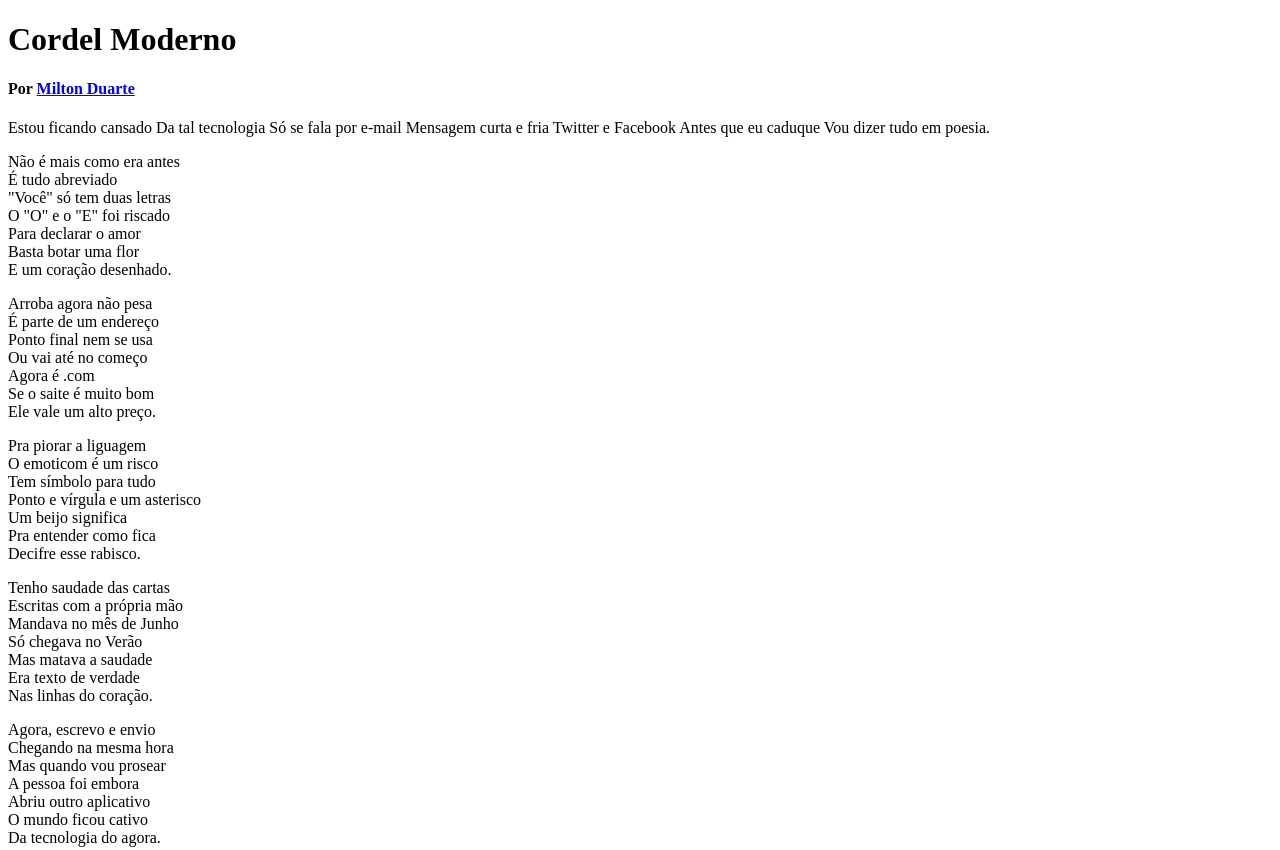
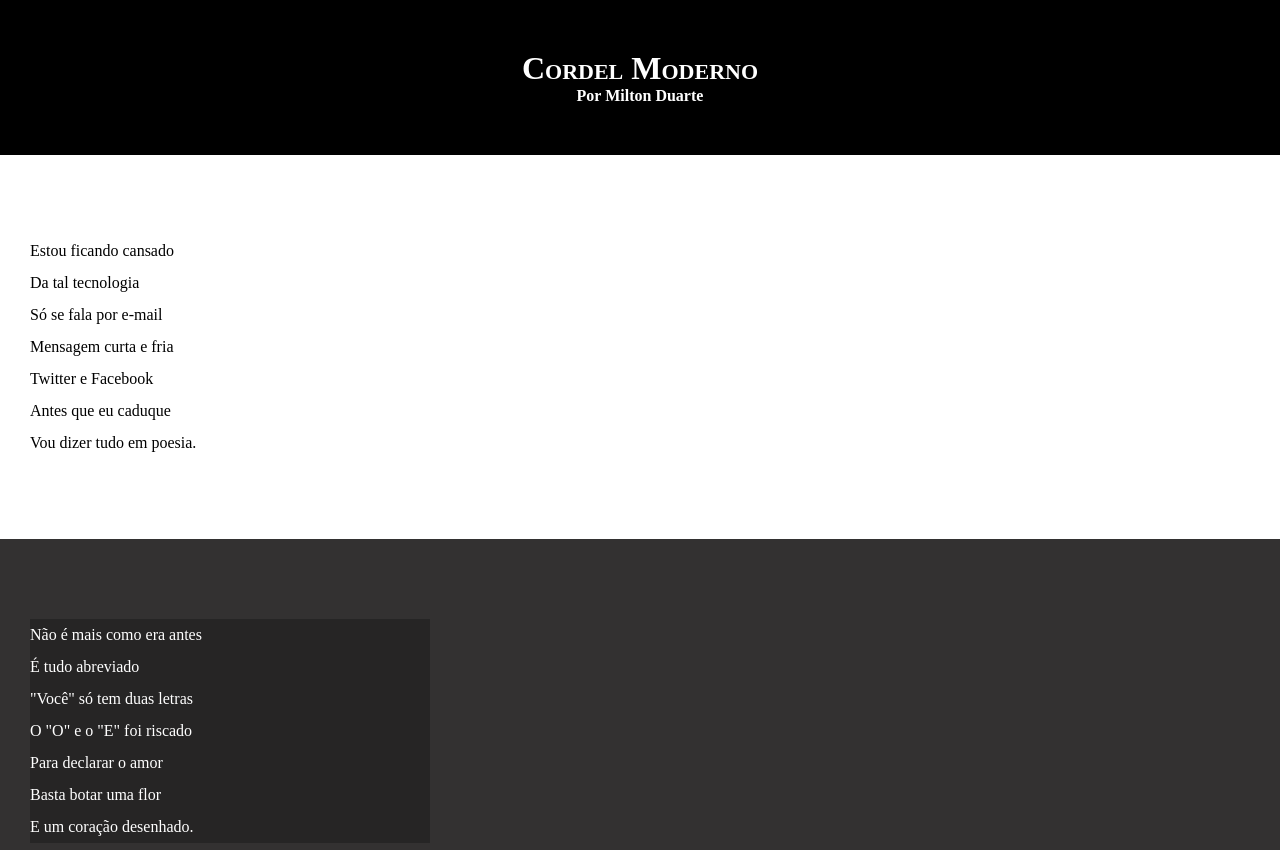
Before and after one commit to Filiss/html-css, a plain HTML site: page exerciciosF/desafiosF/desafio12/index.html in a window 1280 px wide. Shown: the top 850 px of the page. Drawn offline with Linux system fonts and the light colour scheme.

Commit message:
atualizei estilos e blocos

```diff
--- /dev/null
+++ b/exerciciosF/desafiosF/desafio12/estilo/style.css
@@ -0,0 +1,65 @@
+@charset "UTF-8";
+
+* {
+    margin: 0px;
+    padding: 0px;
+}
+
+html, body {
+    min-height: 100vh;
+    background-color: darkgray;
+}
+
+header {
+    background-color: black;
+    color: white;
+    text-align: center;
+}
+
+header > h1 {
+    padding-top: 50px;
+    font-variant: small-caps;
+}
+
+header > h4 {
+    padding-bottom: 50px;
+}
+
+a {
+    color: white;
+    text-decoration: none;
+    font-weight: bolder;
+}
+
+a:hover {
+    text-decoration: underline;
+}
+
+section {
+    padding-top: 10vh;
+    padding-bottom: 10vh;
+    line-height: 2em;
+    padding-left: 30px;
+}
+
+section.normal {
+    background-color: white;
+    color: black;
+}
+
+section.imagem {
+    background-color: rgb(51, 49, 49);
+    color: white;
+}
+
+section.imagem > p {
+    width: 400px;
+    background-color: rgba(0, 0, 0, 0.247);
+}
+
+footer {
+    background-color: black;
+    color: white;
+    text-align: center;
+    padding: 5px;
+}
--- a/exerciciosF/desafiosF/desafio12/index.html
+++ b/exerciciosF/desafiosF/desafio12/index.html
@@ -3,6 +3,7 @@
 <head>
     <meta charset="UTF-8">
     <meta name="viewport" content="width=device-width, initial-scale=1.0">
+    <link rel="stylesheet" href="estilo/style.css">
     <title>Cordel moderno</title>
 </head>
 <body>
@@ -11,19 +12,19 @@
         <h4>Por <a href="https://www.recantodasletras.com.br/poesias/3186743" target="_blank">Milton Duarte</a></h4>
     </header>
 
-<section>
+<section class="normal">
     <p>
-        Estou ficando cansado
-        Da tal tecnologia
-        Só se fala por e-mail
-        Mensagem curta e fria
-        Twitter e Facebook
-        Antes que eu caduque
+        Estou ficando cansado <br>
+        Da tal tecnologia <br>
+        Só se fala por e-mail <br>
+        Mensagem curta e fria <br>
+        Twitter e Facebook <br>
+        Antes que eu caduque <br>
         Vou dizer tudo em poesia.
     </p>
 </section>
 
-<section>
+<section class="imagem">
     <p>
         Não é mais como era antes <br>
         É tudo abreviado <br>
@@ -35,7 +36,7 @@
     </p>
 </section>
 
-<section>
+<section class="normal">
     <p>
         Arroba agora não pesa <br>
         É parte de um endereço <br>
@@ -56,7 +57,7 @@
     </p>
 </section>
 
-<section>
+<section class="imagem">
     <p>
         Tenho saudade das cartas <br>
         Escritas com a própria mão <br>
@@ -68,7 +69,7 @@
     </p>
 </section>
 
-<section>
+<section class="normal">
     <p>
         Agora, escrevo e envio <br>
         Chegando na mesma hora <br>
```
